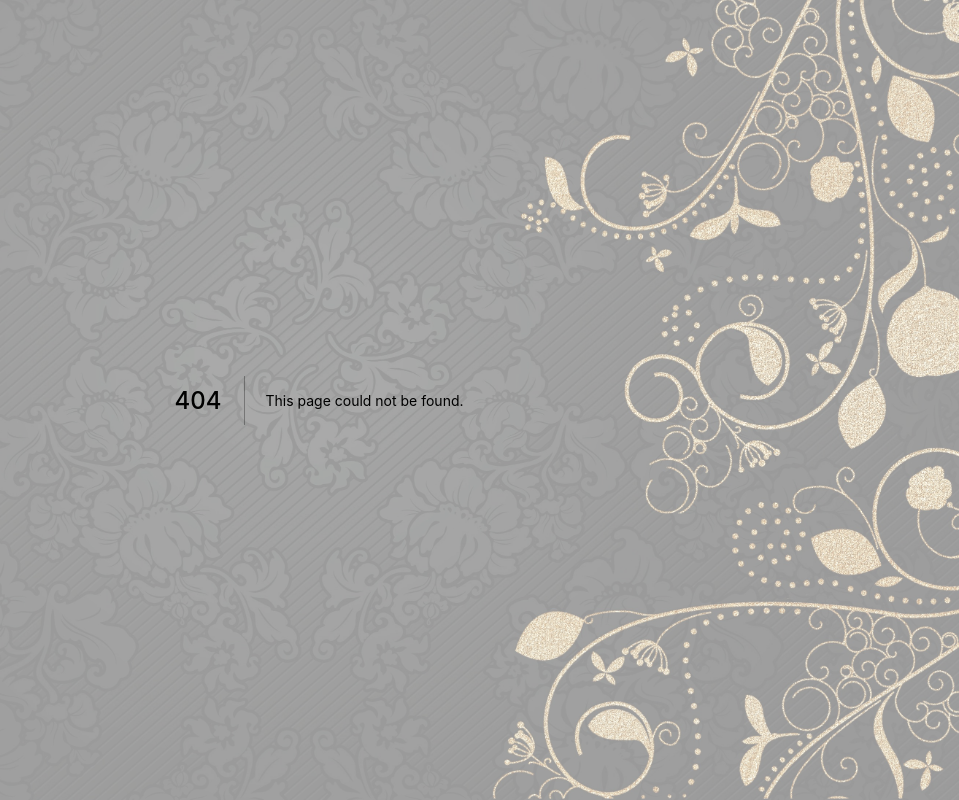
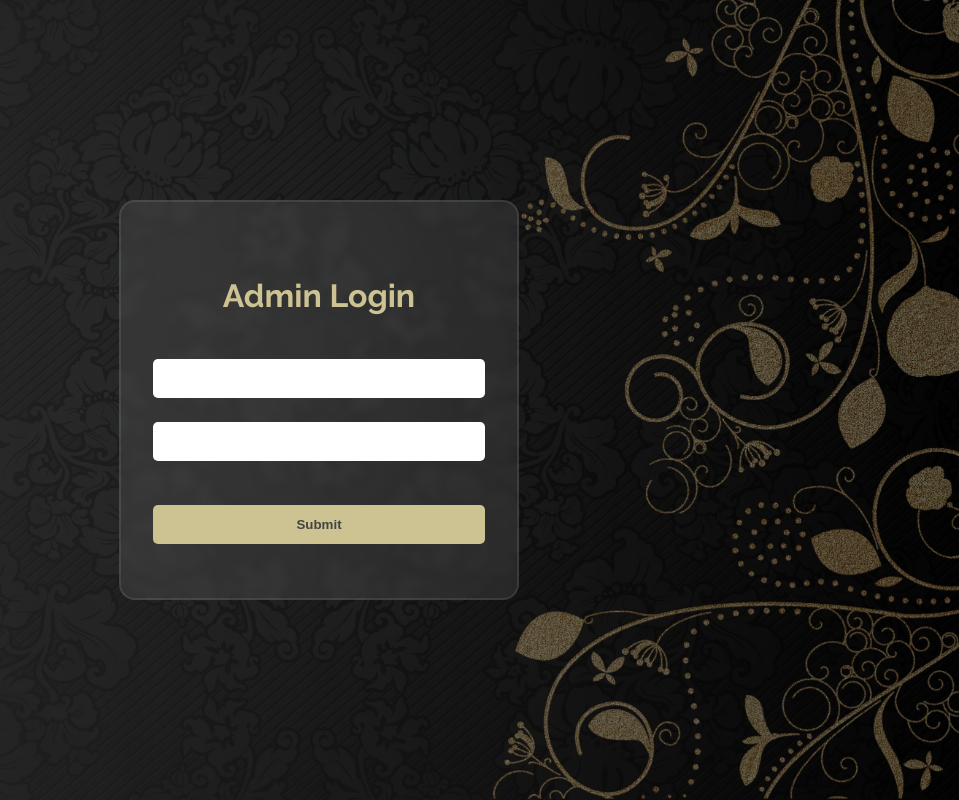
Before and after one commit to hrk-berserker27/Raj-mayank-blogs, a Next.js app: page /admin in a window 1280 px wide. Before the commit this address had no page. Shown: the whole page, without its empty margins (321-1280 px from the left). Built offline with nearby package versions, Linux system fonts and the light colour scheme.

Commit message:
Added some files

```diff
--- a/pages/_app.js
+++ /dev/null
@@ -1,7 +0,0 @@
-import '../styles/globals.css'
-
-function MyApp({ Component, pageProps }) {
-  return <Component {...pageProps} />
-}
-
-export default MyApp
--- /dev/null
+++ b/pages/_app.tsx
@@ -0,0 +1,10 @@
+import '../styles/globals.css'
+
+// function MyApp({ Component, pageProps }) {
+//   return <Component {...pageProps} />
+// }
+import type { AppProps } from 'next/app'
+
+export default function MyApp({ Component, pageProps }: AppProps) {
+  return <Component {...pageProps} />
+}
--- /dev/null
+++ b/pages/admin.tsx
@@ -0,0 +1,12 @@
+import styles from "../styles/LoginPage.module.css";
+function login() {
+  return <div className={styles.formContainer}>
+    <form className={styles.form}>
+      <h1>Admin Login</h1>
+    <input type="text" /><input type="password" autoComplete="on"/>
+    <input type="submit"></input>
+    </form>
+    </div>;
+}
+
+export default login;
--- /dev/null
+++ b/styles/LoginPage.module.css
@@ -0,0 +1,67 @@
+.formContainer {
+    display: grid;
+    place-items: center;
+    min-height: 100vh;
+    width: 100vw;
+}
+
+.form {
+    width: 400px;
+    height: 400px;
+    display: flex;
+    flex-direction: column;
+    align-items: center;
+    justify-content: center;
+    border: 2px solid rgba(255, 255, 255, 0.09);
+    background: rgba(255, 255, 255, 0.09);
+    border-radius: 1em;
+    backdrop-filter: blur(5px);
+    padding-left: 2em;
+    padding-right: 2em;
+    gap: 1.5em;
+    font-family: "Jura", sans-serif;
+}
+
+.form h1 {
+    font-family: "Raleway";
+    color: var(--color-2);
+}
+
+.form input {
+    padding: 0.9em;
+    border-radius: 5px;
+    width: 100%;
+    border: none;
+    outline: none;
+    text-align: center;
+}
+
+.form input:focus {
+    outline: 2px solid var(--color-2);
+}
+
+.form input[type="submit"] {
+    font-weight: 700;
+    background-color: var(--color-2);
+    color: var(--color-1);
+    margin-top: 1.5em;
+}
+
+.form input[type="submit"]:hover {
+    cursor: pointer;
+}
+
+@media screen and (max-width: 420px) {
+    .formContainer {
+        padding-left: 2em;
+        padding-right: 2em;
+    }
+
+    .form {
+        width: 100%;
+    }
+
+    .form input {
+        padding: 0.5em;
+    }
+}
--- a/styles/globals.css
+++ b/styles/globals.css
@@ -15,6 +15,7 @@ body {
   background: linear-gradient(to right, var(--color-1), var(--color-5));
   position: relative;
   isolation: isolate;
+  font-family: Verdana, Geneva, Tahoma, sans-serif;
 }
 
 body::after {
--- a/tsconfig.json
+++ b/tsconfig.json
@@ -23,7 +23,8 @@
     "next-env.d.ts",
     "**/*.ts",
     "**/*.tsx",
-    "components/BlogTable.js"
+    "components/BlogTable.js",
+    "pages/admin.tsx"
   ],
   "exclude": [
     "node_modules"
```
